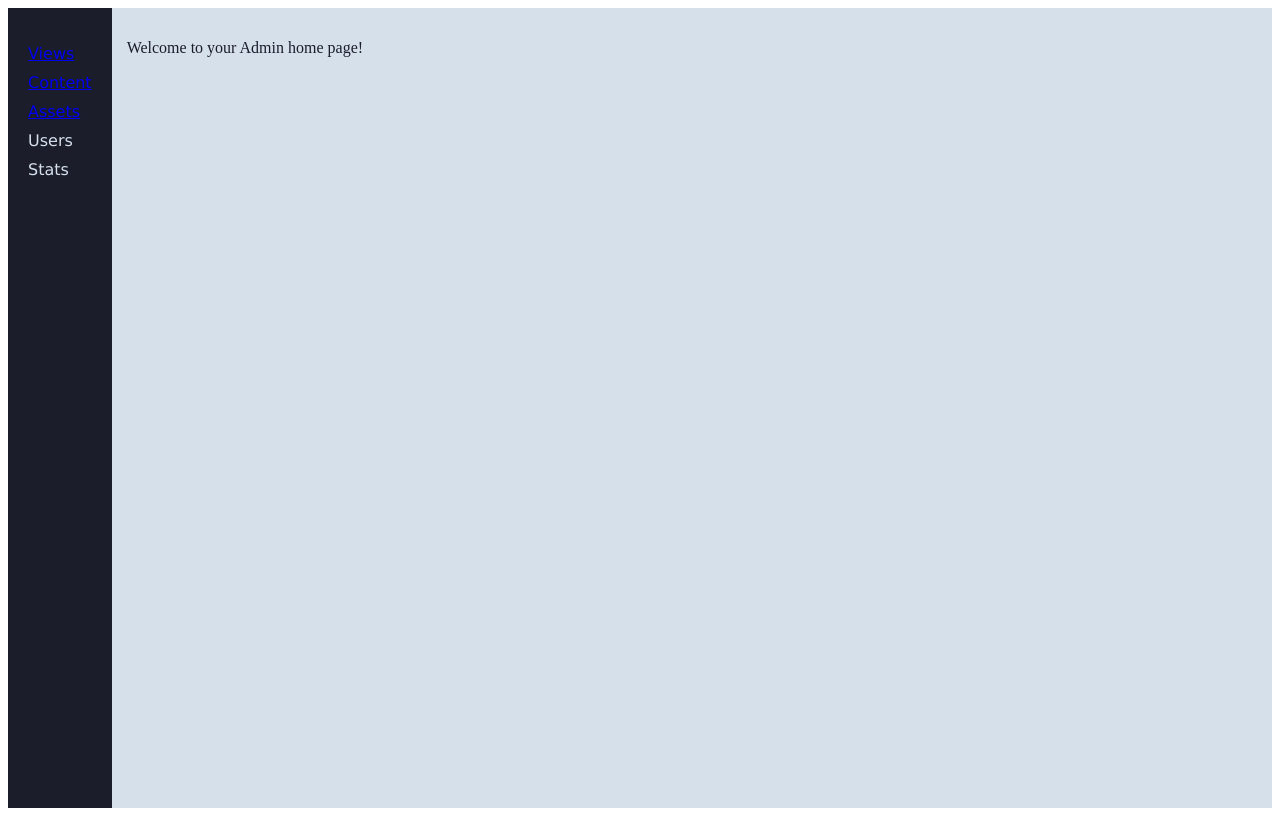
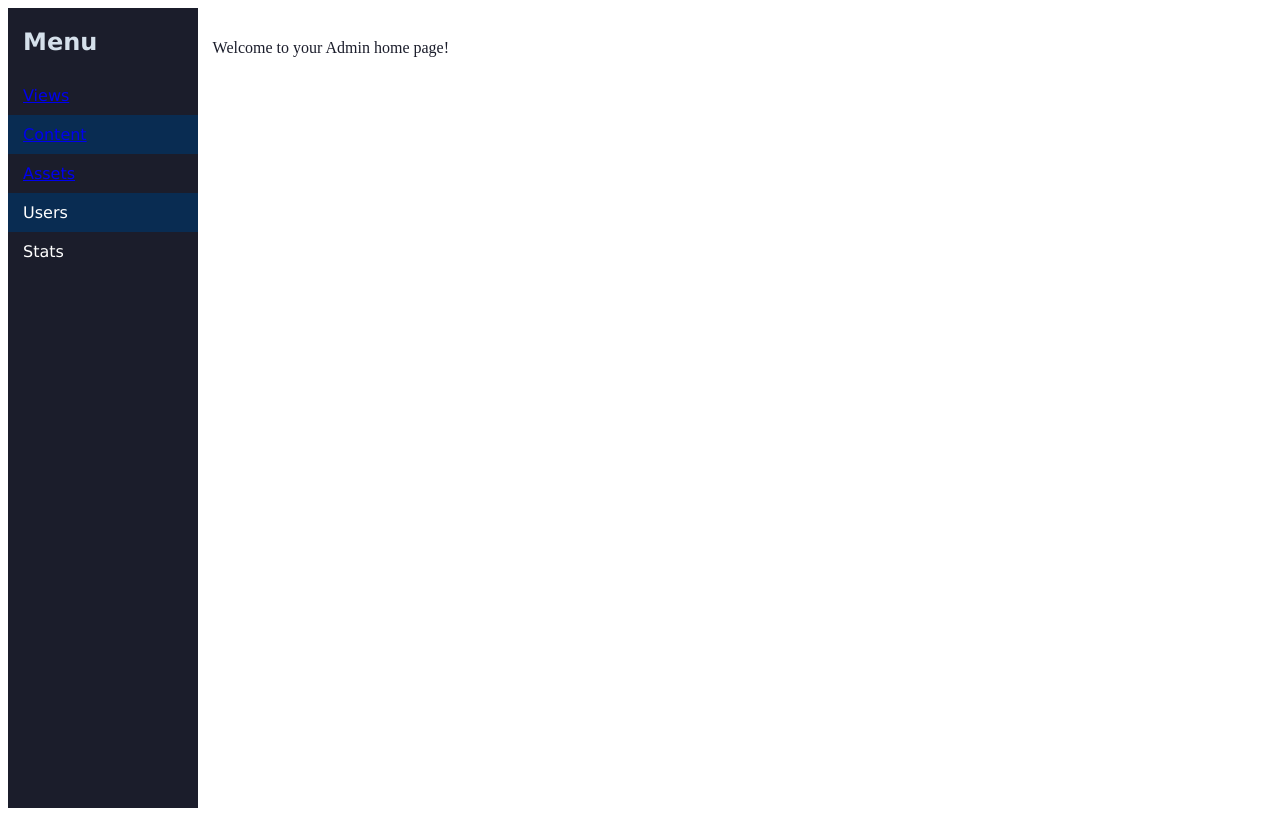
Before and after one commit to norival/3wa_projet_final, a Symfony app: template templates/admin/index.html.twig in a window 1280 px wide. Run offline with Twig, Linux system fonts and the light colour scheme; the template is opened without the code that fills it, so the values that code supplies are empty; style sheets or scripts are compiled from the project's sources; some libraries are stand-ins or nearby versions.

Commit message:
some style for the admin

```diff
--- a/assets/css/admin.scss
+++ b/assets/css/admin.scss
@@ -24,8 +24,10 @@ li {
 }
 
 #admin-navigation {
+    $navPadding: 15px;
     // border: 1px solid orange;
 
+    min-width: 15%;
     max-width: 25%;
     // position: fixed;
     // width: 20%;
@@ -34,14 +36,29 @@ li {
     background-color: $paletteDark;
     color: $paletteLight;
 
-    padding: 15px;
+    // padding: 15px;
     // line-height: 3em;
-    font-family: 'Verdana', sans-serif;
+    font-family: "Lucida Sans Unicode", "Lucida Grande", sans-serif;
     font-size: 1em;
 
-    li {
-        padding: 5px;
+    h2 {
+        padding: 0 0 0 $navPadding;
     }
+
+    ul {
+        // background-color: $paletteSecondary;
+        color: #fff;
+
+        li {
+            padding: 10px 0 10px $navPadding;
+            // padding: 10px;
+        }
+
+        li:nth-of-type(even) {
+            background-color: $palettePrimary;
+        }
+    }
+
 }
 
 #admin-main {
@@ -52,7 +69,7 @@ li {
     // position: absolute;
     // left: 20%;
     // width: 80vw;
-    background-color: $paletteLight;
+    // background-color: $paletteLight;
 
     padding: 15px;
 
--- a/templates/admin/index.html.twig
+++ b/templates/admin/index.html.twig
@@ -4,6 +4,7 @@
 <main>
     <div class="adminContainer">
         <nav id="admin-navigation">
+            <h2>Menu</h2>
             <ul>
                 <li><a href="#" id="views">Views</a></li>
                 <li><a href="#" id="content">Content</a></li>
```
